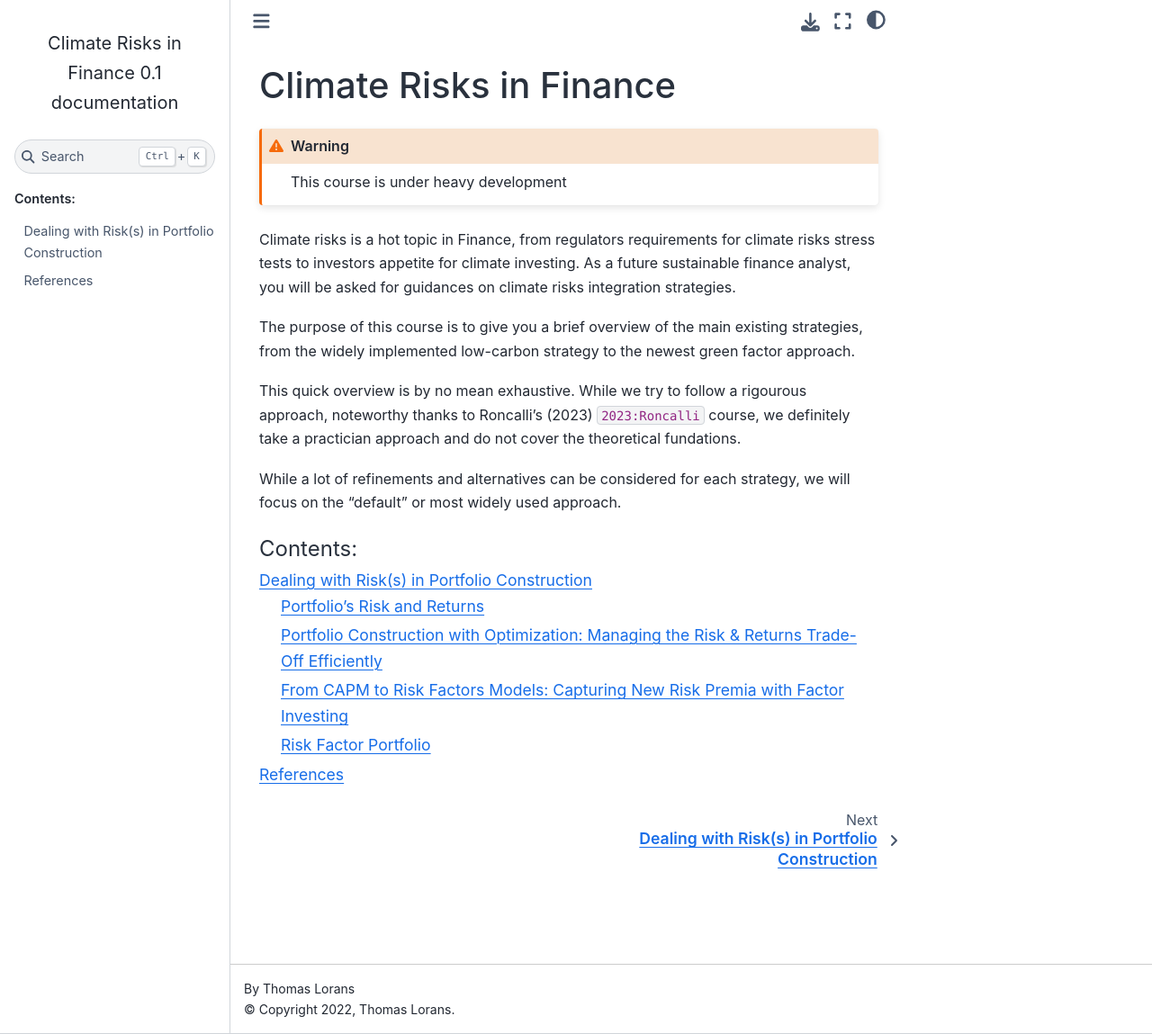
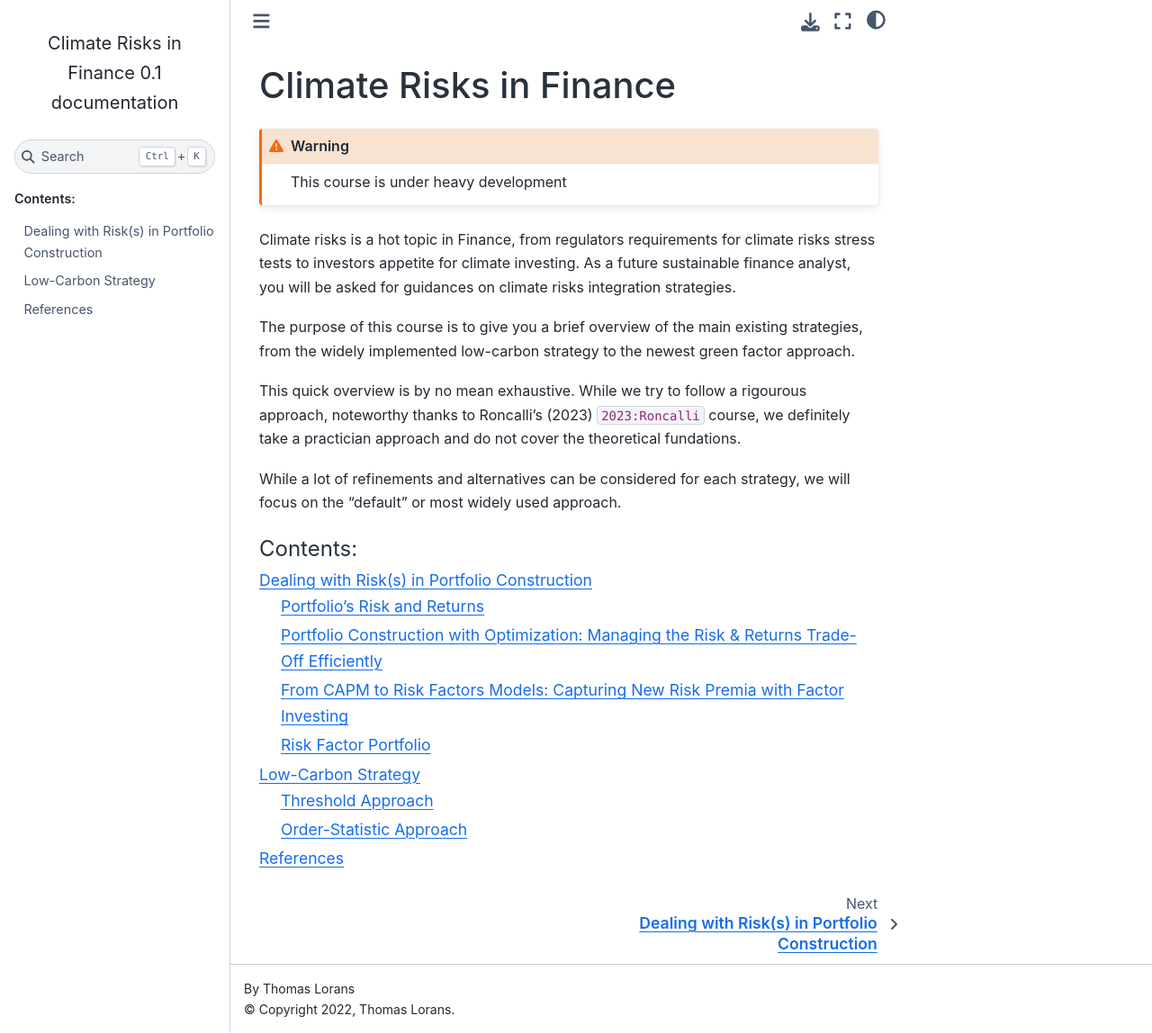
Before and after one commit to tlorans/ClimateRisks, a Sphinx documentation site: the page built from docs/source/index.md, in a window 1280 px wide and 1149 px high. Shown: the whole window at 90% size. Built offline with Sphinx 7.4.7 and the Sphinx Book theme 1.1.4, drawn with Linux system fonts in a browser that asks for light colours; cross-references to code outside the pages are shown as plain code; part of the change alters nothing that is shown.

Commit message:
added low carbon strat basics

````diff
--- a/docs/source/index.md
+++ b/docs/source/index.md
@@ -24,5 +24,6 @@ While a lot of refinements and alternatives can be considered for each strategy,
 :maxdepth: 2
 
 dealingwithrisk
+lowcarbonstrategy
 references
 ```
--- /dev/null
+++ b/docs/source/lowcarbonstrategy.md
@@ -0,0 +1,166 @@
+# Low-Carbon Strategy
+
+As a first climate risks hedging strategy, we propose to follow Andersson et al. (2016) and Roncalli et al. (2021), with a simple **low-carbon index strategy**.
+
+The underlying main assuption is that climate risks is unpriced by the market. The financial aspect of climate risks is then a risk of abrupt pricing by the market, once the markets participants integrate it.
+
+In that context, Andersson et al. (2016) propose a climate risk-hedging strategy by:
+1. Reducing the weighted-average carbon intensity (WACI) of the portfolio
+2. Minimizing the tracking error relative to a capitalization-weighted benchmark
+
+By reducing the portfolio's WACI, Andersson et al. (2016) suppose that the portfolio's carbon risk (that is the repricing risk associated with an abrupt carbon tax or carbon policy implementation) will be reduced.
+
+This climate strategy is broadly followed by index providers and asset managers, and can be defined as a low-carbon strategy.
+
+In what follow, we will implement a simple low-carbon strategy, following Andersson et al. (2016) and Roncalli et al. (2021). We will test two alternatives approach for the climate objective:
+- the threshold approach, which consists in reducing the portfolio's WACI by changing the weights of stocks;
+- the order-statistic approach, which consists in excluding the $m$ most emitting stocks.
+
+In order to implement this low-carbon strategy, we follow Roncalli (2013) formulation of the problem as a portfolio optimization in the presence of a benchmark.
+
+We have seen in the previous part how the TE component helps in tracking the benchmark. In this part, we will address the carbon risk exposure reduction, as exposed by Andersson et al. (2016) and Roncalli et al. (2021).
+
+More precisely, we will integrate the carbon risk exposure reduction into the portfolio optimization in the presence of a benchmark problem. This is equivalent to adding a new constraint.
+
+## Threshold Approach
+
+With the threshold approach, the objective is to minimize the tracking error with the benchmark while imposing a reduction $\Re$ in terms of carbon intensity.
+
+The weighted-average carbon intensity (WACI) of the portfolio is:
+
+\begin{equation}
+CI(b) = b^T CI
+\end{equation}
+
+With $CI = [CI_1, ..., CI_n]$ the vector of carbon intensities.
+
+The same is for the WACI of the portfolio:
+
+\begin{equation}
+CI(x) = x^T CI
+\end{equation}
+
+The optimization problem becomes:
+
+
+\begin{equation*}
+\begin{aligned}
+& x(ℜ) =
+& & argmin \frac{1}{2}(x-b)^T \Sigma (x - b)\\
+& \text{subject to}
+& & 1_n^Tx = 1\\
+& & & x \geq 0_n \\
+&&&  CI^T x \leq (1 - ℜ) CI(b)
+\end{aligned}
+\end{equation*}
+
+And the QP formulation is:
+
+
+\begin{equation*}
+\begin{aligned}
+& x* =
+& & argmin \frac{1}{2}x^T \Sigma x - x^T \Sigma b\\
+& \text{subject to}
+& & 1_n^Tx = 1\\
+&&&  CI^T x \leq (1 - ℜ) (b^T CI) \\
+&&& 0_n \leq x \leq 1
+\end{aligned}
+\end{equation*}
+
+And the following QP correspondences:
+
+\begin{equation*}
+\begin{aligned}
+& Q = \Sigma \\
+& R = \Sigma b \\
+& A = 1^T_n \\
+& B = 1 \\
+& C = CI^T \\
+& D = CI^{+} = (1 - ℜ) (b^T CI) \\
+& x^- = 0_n \\
+& x^+ = 1_n
+\end{aligned}
+\end{equation*}
+
+## Order-Statistic Approach
+
+Andersson et al. (2016) and Roncalli et al. (2021) propose a second approach by eliminating the $m$ worst performing issuers in terms of carbon intensity.
+
+We note $CI_{i:n}$ the order statistics of $[CI_1, ..., CI_n]$:
+
+\begin{equation}
+minCI_i = CI_{1:n} \leq ... \leq CI_{n:n} = max CI_i
+\end{equation}
+
+The carbon intensity bound $CI^{m,n}$ is defined as:
+
+\begin{equation}
+CI^{m,n} = CI_{n-m+1:n}
+\end{equation}
+
+Where $CI_{n-m+1:n}$ is the $(n-m+1)$-th order statistic of $[CI_1, ..., CI_n]$
+
+Eliminating the $m$ worst performing assets is then equivalent to imposing the following constraint:
+
+\begin{equation}
+CI_i \geq CI^{m,n} → x_i = 0
+\end{equation}
+
+To implement this decarbonization strategy, the resulting weightings can be determined by:
+- finding the optimal weightings that minimize the TE volatility
+- reweighting the remaining stocks with a naïve approach
+
+### Optimal Weights with TE Minimization
+
+We can introduce the order-statistic approach into our optimization problem with the new constraint.
+
+The optimization problem becomes:
+
+\begin{equation*}
+\begin{aligned}
+& x* =
+& & argmin \frac{1}{2}x^T \Sigma x - x^T \Sigma b\\
+& \text{subject to}
+& & 1_n^Tx = 1\\
+& & & 0_n \leq x \leq x^+
+\end{aligned}
+\end{equation*}
+
+Where $x_i^+ = 𝟙\{CI_i < CI^{m,n}\}$
+
+Which is again a QP Problem.
+
+Thus we have the following QP problem:
+
+\begin{equation*}
+\begin{aligned}
+& x* =
+& & argmin \frac{1}{2}x^T \Sigma x - x^T \Sigma b\\
+& \text{subject to}
+& & 1_n^Tx = 1\\
+& & & 0_n \leq x \leq x^+ \\
+& & & x+ =  𝟙\{CI_i < CI^{m,n}\}
+\end{aligned}
+\end{equation*}
+
+And the following QP correspondences:
+
+\begin{equation*}
+\begin{aligned}
+& Q = \Sigma \\
+& R = \Sigma b \\
+& A = 1^T_n \\
+& B = 1 \\
+& x^- = 0_n \\
+& x^+ = 𝟙\{CI_i < CI^{m,n}\}
+\end{aligned}
+\end{equation*}
+
+### Naive Re-weighting
+
+A "naive" solution consists in re-weighting the remaining stocks:
+
+\begin{equation}
+x_i = \frac{𝟙\{CI_i < CI^{m,n}\}b_i}{\sum^n_{k=1} 𝟙\{CI_k < CI^{m,n}\}b_k}
+\end{equation}
````
Also changed, not shown: 11 other files.
